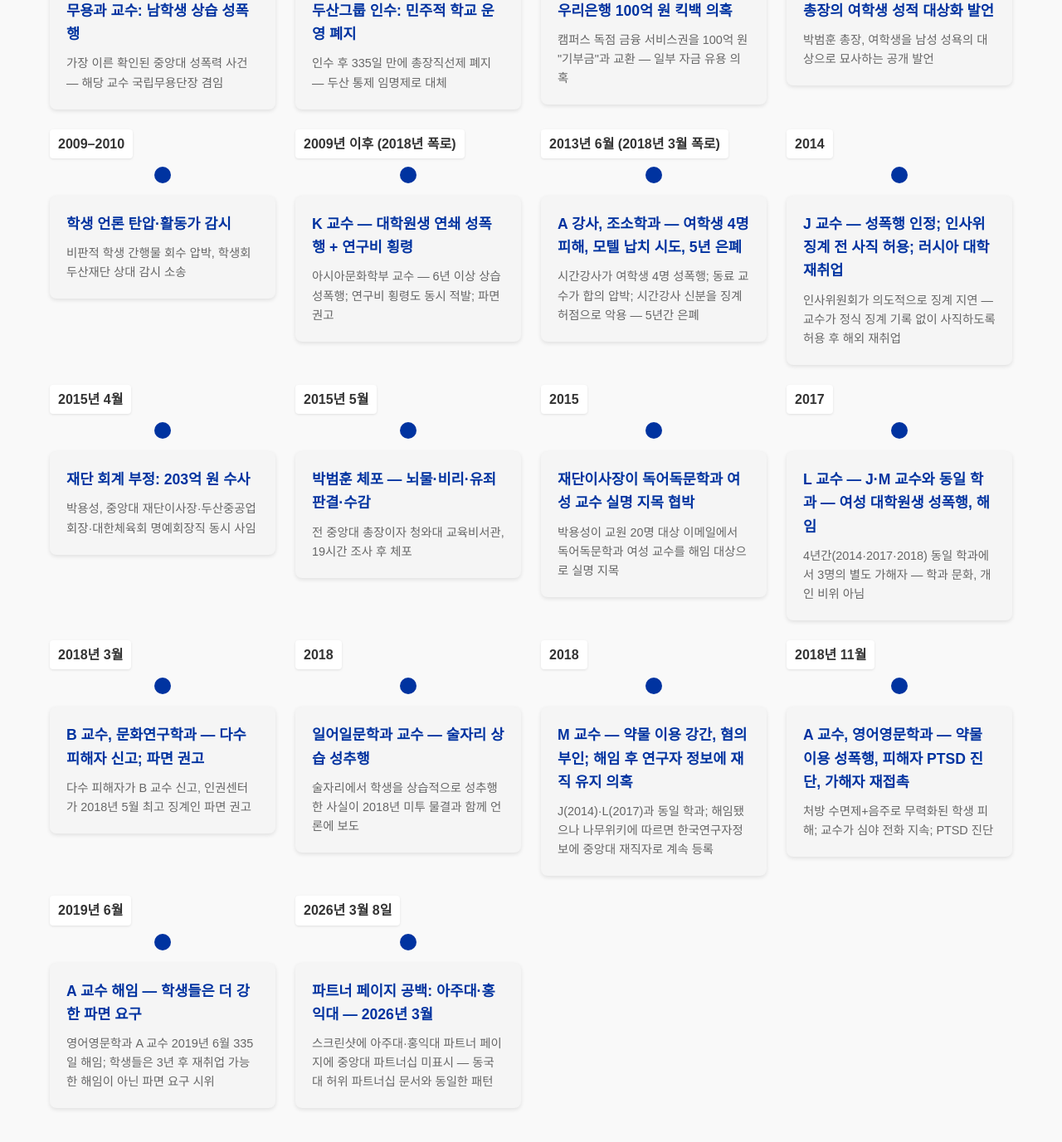
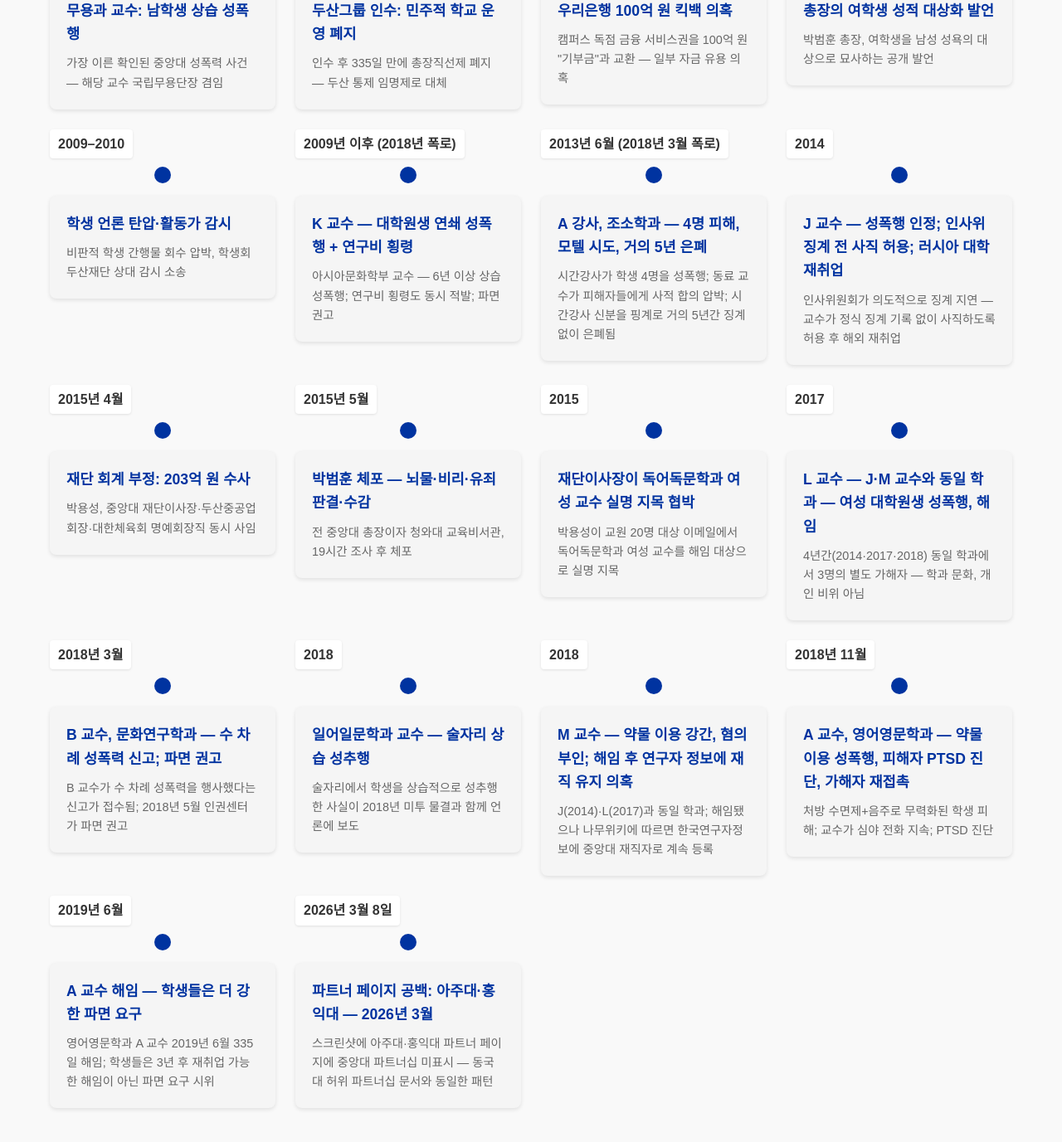
Before and after one commit to Gender-Watchdog/cau-timeline-website, a Jekyll site: the page built from timeline_ko.html, in a window 1280 px wide and 1400 px high, scrolled down 436 px. Shown: the top 1377 px of the window at 83% size. Built offline with Jekyll 4.4.1, drawn with Linux system fonts in a browser that asks for light colours; comment, search, counter and statistics services are not loaded.

Commit message:
fix(i18n): unify factual corrections across translated timelines
- Removed disputed Prof K quotes (ko)
- Restructured Prof B stringancy logic to map to exact source 'reports filed' (ko, zh-cn, vi)
- Removed uncited Lecturer A '5-year timeline' replacing with 'nearly 5-year' (ko, zh-cn, vi)
- Stripped uncited movie request grooming detailing on Prof A (ko, zh-cn, vi)
- Park Beom-hoon title correctly preserved in respective language translations

```diff
--- a/timeline_ko.html
+++ b/timeline_ko.html
@@ -126,8 +126,6 @@
                   <ul>
                     <li>음주 자리에서 돌아오는 차 안에서 강제로 키스</li>
                     <li>학과 MT에서 학생 신체 추행</li>
-                    <li>수업 중 강력한 남성과의 성적 협력을 직업적 경로로 묘사</li>
-                    <li>"여성 예술가로 살아남으려면 이런 건 참아야 해"라고 발언</li>
                   </ul>
                   <p>피해자 4명이 2018년 5월 중앙대 인권센터에 동시에 신고했습니다. 인권센터는 <strong>파면(최고 징계)</strong>을 권고했습니다. 연구비 횡령도 동시에 밝혀졌습니다.</p>
                   <p><strong>출처:</strong></p>
@@ -146,13 +144,13 @@
               <div class="timeline-date">2013년 6월 (2018년 3월 폭로)</div>
               <div class="timeline-dot"></div>
               <div class="timeline-content">
-                <div class="timeline-title">A 강사, 조소학과 — 여학생 4명 피해, 모텔 납치 시도, 5년 은폐</div>
-                <div class="timeline-snippet">시간강사가 여학생 4명 성폭행; 동료 교수가 합의 압박; 시간강사 신분을 징계 허점으로 악용 — 5년간 은폐</div>
+                <div class="timeline-title">A 강사, 조소학과 — 4명 피해, 모텔 시도, 거의 5년 은폐</div>
+                <div class="timeline-snippet">시간강사가 학생 4명을 성폭행; 동료 교수가 피해자들에게 사적 합의 압박; 시간강사 신분을 핑계로 거의 5년간 징계 없이 은폐됨</div>
                 <div class="timeline-tooltip">
                   <p>2013년 6월 12~13일 밤, 중앙대 조소학과 시간강사 A가 종강 파티에서 여학생 4명을 성폭행하고 모텔로 데려가려 했습니다.</p>
                   <p>피해자들은 즉시 인권센터에 신고했습니다. 같은 학과 B 교수가 인권센터 과정에 개입해 4명의 피해자들에게 <strong>사적 합의를 압박</strong>했습니다.</p>
                   <p>대학은 명시적으로 발표했습니다: <em>"당시 A는 시간강사였기 때문에 정식 징계를 내릴 수 없었다."</em> 시간강사 신분이 구조적 허점으로 이용된 것입니다.</p>
-                  <p>이 사건은 5년간 은폐되다가 2018년 3월 조소학과 총동문회가 공개 성명을 내면서 알려졌습니다.</p>
+                  <p>이 사건은 거의 5년간 은폐되다가 2018년 3월 조소학과 총동문회가 공개 성명을 내면서 알려졌습니다.</p>
                   <p><strong>출처:</strong></p>
                   <ul>
                     <li><a href="https://www.hankyung.com/society/article/201803208255Y" target="_blank" rel="noopener">한국경제 (2018년 3월 20일)</a></li>
@@ -277,10 +275,10 @@
               <div class="timeline-date">2018년 3월</div>
               <div class="timeline-dot"></div>
               <div class="timeline-content">
-                <div class="timeline-title">B 교수, 문화연구학과 — 다수 피해자 신고; 파면 권고</div>
-                <div class="timeline-snippet">다수 피해자가 B 교수 신고, 인권센터가 2018년 5월 최고 징계인 파면 권고</div>
+                <div class="timeline-title">B 교수, 문화연구학과 — 수 차례 성폭력 신고; 파면 권고</div>
+                <div class="timeline-snippet">B 교수가 수 차례 성폭력을 행사했다는 신고가 접수됨; 2018년 5월 인권센터가 파면 권고</div>
                 <div class="timeline-tooltip">
-                  <p>다수의 피해자들이 중앙대 문화연구학과 B 교수를 인권센터에 반복적인 성폭력으로 신고했습니다.</p>
+                  <p>문화연구학과 B 교수가 수 차례에 걸쳐 성폭력을 행사했다는 신고가 중앙대 인권센터에 접수되었습니다.</p>
                   <p>인권센터는 조사를 완료하고 2018년 5월 <strong>파면(영구 채용 금지, 최고 징계)</strong>을 공식 권고했습니다.</p>
                   <p><strong>출처:</strong> <a href="https://www.news1.kr/society/general-society/3487887" target="_blank" rel="noopener">뉴스1 (2018년 11월 28일)</a></p>
                 </div>
@@ -339,7 +337,6 @@
                     <li>직접 만남 요청</li>
                   </ul>
                   <p>피해자는 <strong>PTSD 진단을 받고 정신과 치료를 시작</strong>했습니다.</p>
-                  <p>비상대책위원회 조사에 따르면, A 교수는 성폭행이 발생한 당일 밤 다른 여학생 최소 2명에게 영화를 보자고 연락한 기록이 있습니다 — 기록된 그루밍 패턴입니다.</p>
                   <p><strong>출처:</strong></p>
                   <ul>
                     <li><a href="https://www.news1.kr/society/general-society/3487887" target="_blank" rel="noopener">뉴스1 (2018년 11월 28일)</a></li>
```
Also changed, not shown: timeline_vi.html (+6 -7 lines), timeline_zh_cn.html (+6 -7 lines).
